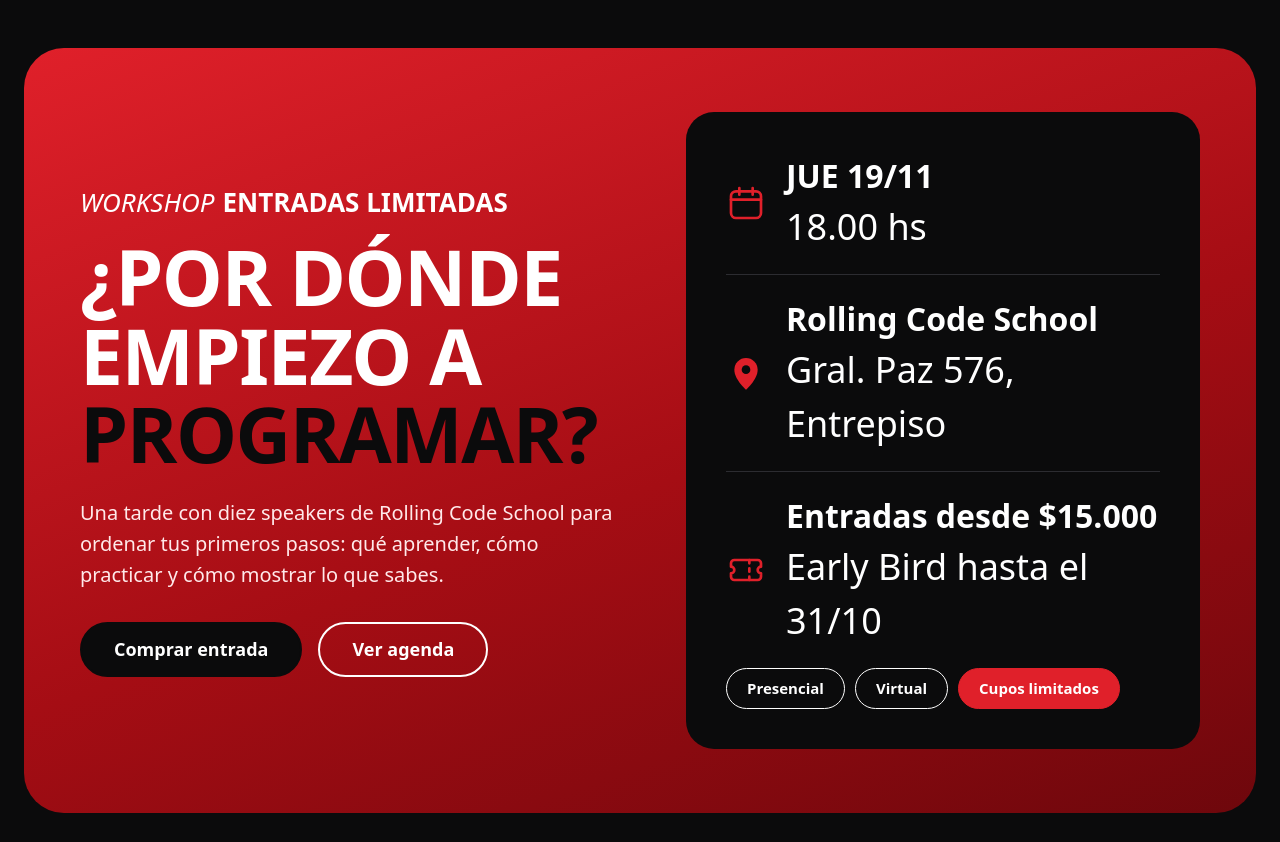
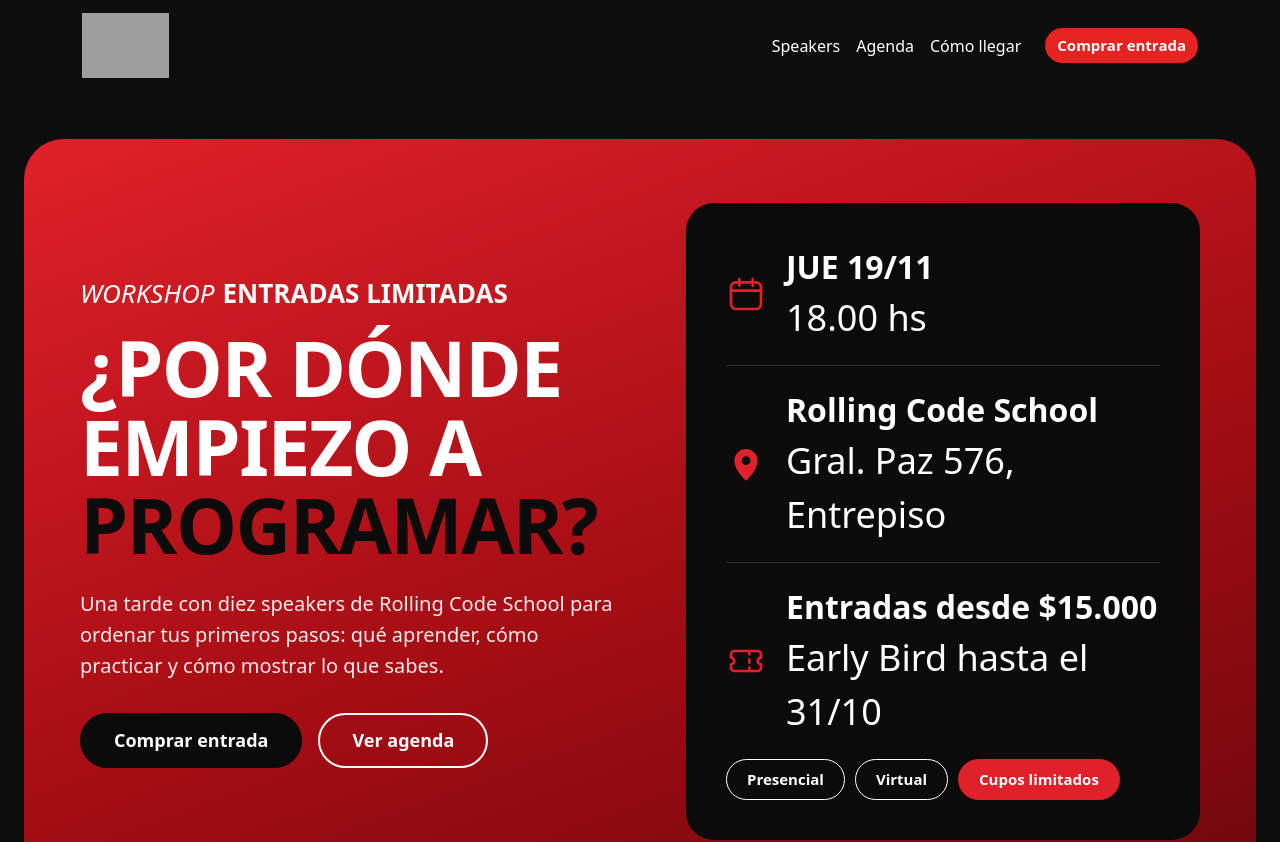
Before and after one commit to IgnacioRuizCode/intervencion-RC, a React (Vite) app: page / in a window 1280 px wide. Shown: the top 842 px of the page. Built offline with nearby package versions, Linux system fonts and the light colour scheme; grey boxes are pictures that could not be loaded.

Commit message:
fix: moved navbar into components and added to  app.tsx

```diff
--- a/src/App.tsx
+++ b/src/App.tsx
@@ -5,6 +5,7 @@ import { SpeakersSection } from './components/speakersSection/SpeakersSection'
 import Hero from './components/hero/Hero'
 import TicketSection from './components/tickets/TicketSection'
 import Checkout from './components/checkout/Checkout'
+import Navbar from './components/navbar/navbar'
 
 
 
@@ -13,10 +14,11 @@ function App() {
 
   return (
     <>
+    <Navbar/>
     <Hero/>
     <SpeakersSection/>
     <TicketSection/>
-    <Checkout />
+    <Checkout/>
     <Agenda/>
     <Location/>
 
--- a/src/components/checkout/Checkout.css
+++ b/src/components/checkout/Checkout.css
@@ -244,7 +244,7 @@
 .summaryEyebrow {
   margin: 0 0 12px;
   font-size: 14px;
-  font-weight: var(--rc-font-weight-bold);
+  font-weight: var(--rc-font-weight-semibold);
   text-transform: uppercase;
   letter-spacing: 3px;
   color: var(--rc-red);
```
Also changed, not shown: src/components/navbar/navbar.css (renamed from src/navbar/navbar.css), src/components/navbar/navbar.tsx (renamed from src/navbar/navbar.tsx).
